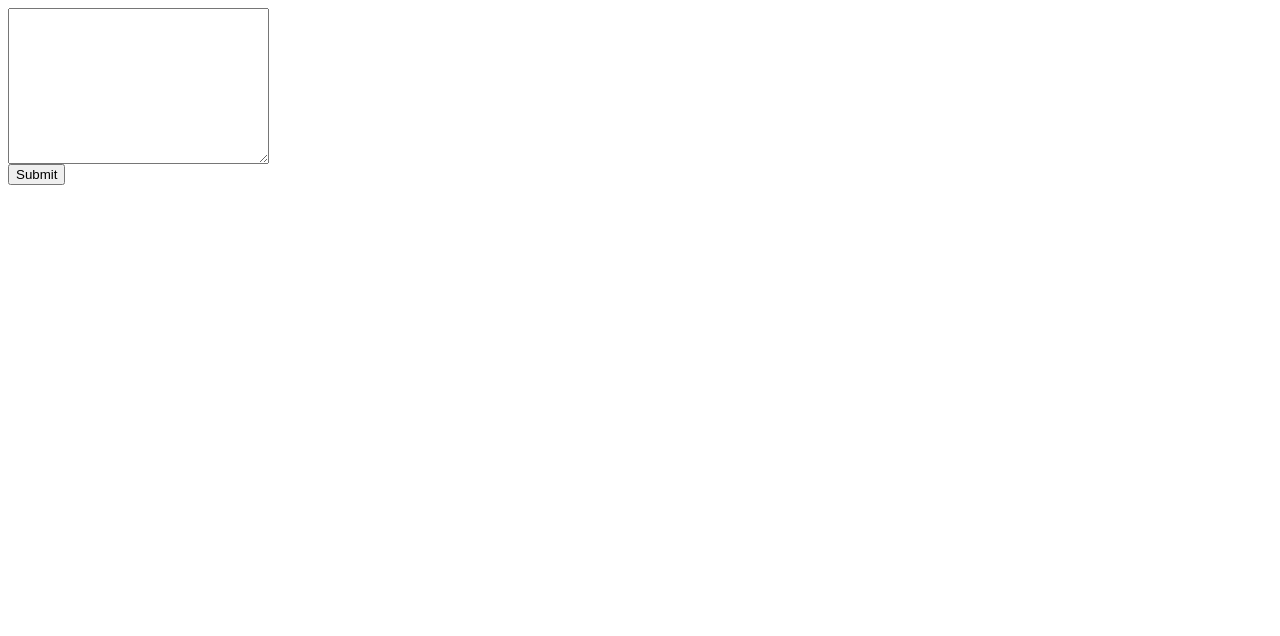
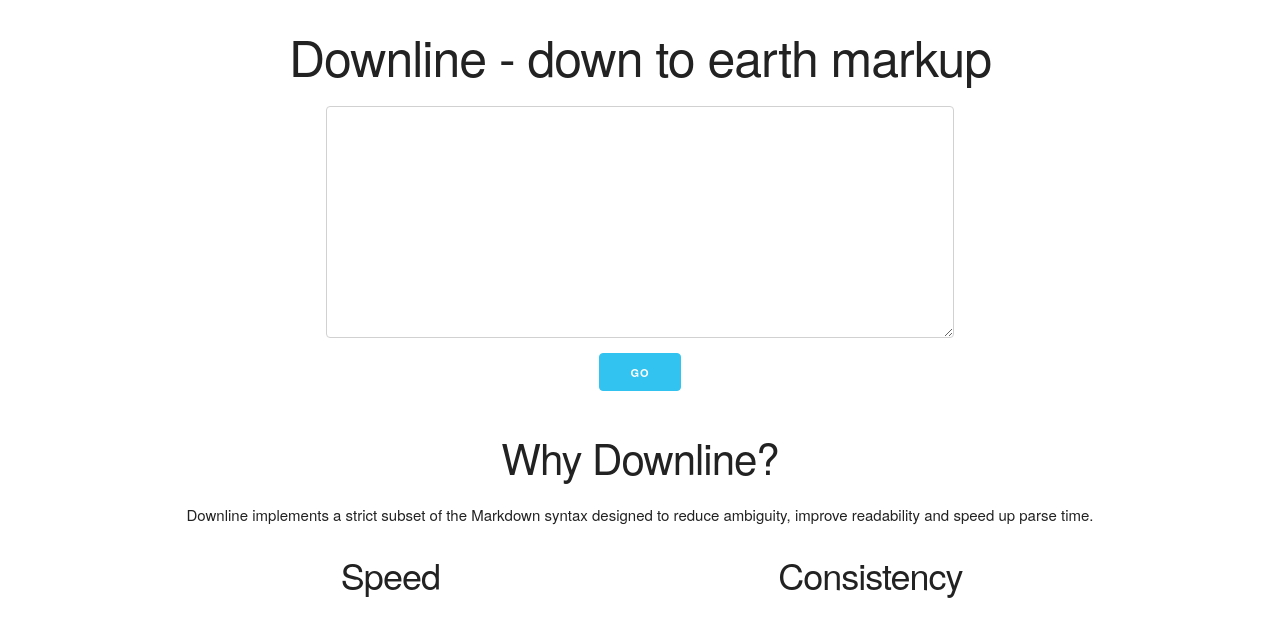
Before and after one commit to paked/down, a website: page cmd/static/index.html in a window 1280 px wide. Drawn offline with nearby package versions, Linux system fonts and the light colour scheme.

Commit message:
static/{index, style}: basic formatting and style to reduce uglies

```diff
--- a/cmd/static/index.html
+++ b/cmd/static/index.html
@@ -1,9 +1,51 @@
 <html>
+	<head>
+		<meta charset="utf-8">
+		<title>Downline</title>
+		<link rel="stylesheet" href="/lib/skeleton/css/normalize.css">
+		<link rel="stylesheet" href="/lib/skeleton/css/skeleton.css">
+		<link rel="stylesheet" href="/style.css">
+	</head>
+
 	<body>
-		<form action="/new_content" method="POST">
-			<textarea name="content" id="content" cols="30" rows="10"></textarea>
-			<br>
-			<input type="submit" />
-		</form>
+		<div class="container">
+			<div class="row">
+				<div class="u-full-width center">
+					<h1 class="center">Downline - down to earth markup</h1>
+				</div>
+			</div>
+
+			<div class="row">
+				<div class="eight columns offset-by-two">
+					<form action="/new_content" method="POST" class="center">
+						<textarea name="content" id="content" cols="30" rows="10" class="u-full-width"></textarea>
+						<br>
+						<input class="button-primary" type="submit" value="Go"/>
+					</form>
+				</div>
+
+				<div class="two columns">
+
+				</div>
+			</div>
+
+			<div class="row">
+				<div class="u-full-width center">
+					<h2>Why Downline?</h2>
+					<p>Downline implements a strict subset of the Markdown syntax designed to reduce ambiguity, improve readability and speed up parse time.</p>
+				</div>
+			</div>
+
+			<div class="row center">
+				<div class="six columns">
+					<h3>Speed</h3>
+				</div>
+
+				<div classs="six columns">
+					<h3>Consistency</h3>
+				</div>
+			</div>
+		</div>
+
 	</body>
 </html>
--- /dev/null
+++ b/cmd/static/style.css
@@ -0,0 +1,14 @@
+body {
+	margin-top: 2vw;
+}
+
+.center {
+	margin-left: auto;
+	margin-right: auto;
+	text-align: center;
+}
+
+#content {
+	width: 100%;
+	height: 30%;
+}
```
Also changed, not shown: 1 other file.
